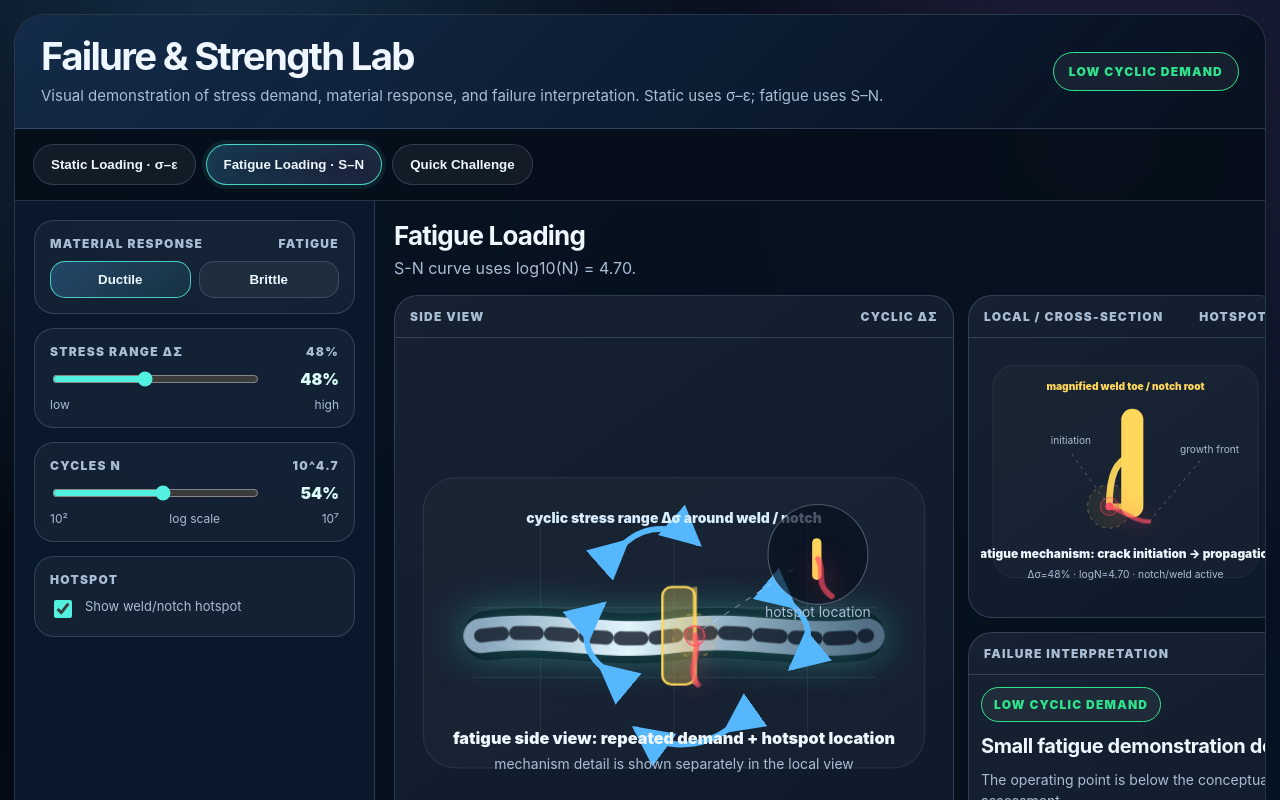
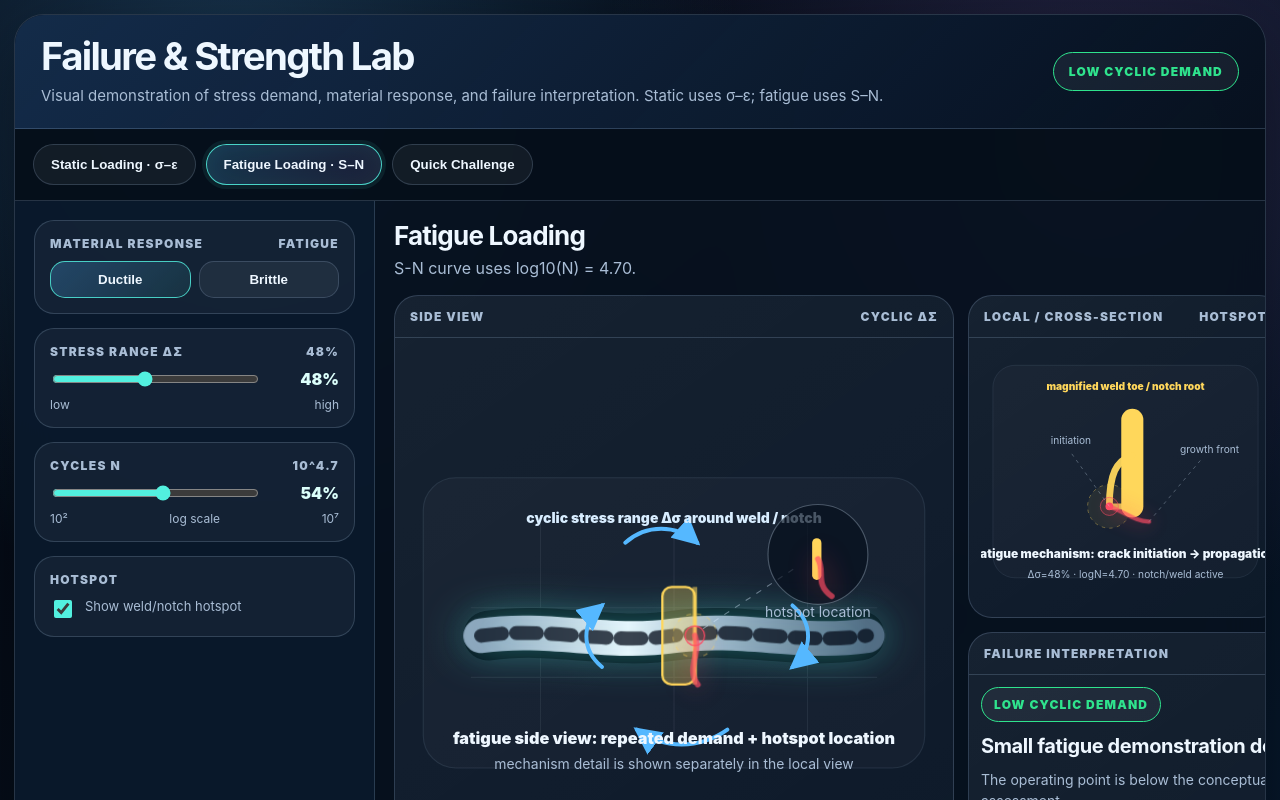
Before and after one commit to reallaksh19/PipingStressIllustration, a React (Vite) app in the folder failure-strength-lab-v3/: page / in a window 1280 px wide. Both pictures are taken after a click on the button "Fatigue Loading · S–N". Shown: the top 800 px of the page. Built offline with nearby package versions, Linux system fonts and the light colour scheme.

Commit message:
Use single-ended SVG arrows for demand direction

```diff
--- a/failure-strength-lab-v3/src/components/SideViewSvg.tsx
+++ b/failure-strength-lab-v3/src/components/SideViewSvg.tsx
@@ -9,17 +9,22 @@ function loadLabel(load: number) {
   return 'high demand';
 }
 
+function ArrowPath({ d, color = '#55b8ff', width = 6.2 }: { d: string; color?: string; width?: number }) {
+  const marker = color === '#ff9e3a' ? 'url(#arrowOrange)' : color === '#ff4b64' ? 'url(#arrowRed)' : 'url(#arrow)';
+  return <path d={d} stroke={color} strokeWidth={width} fill="none" strokeLinecap="round" markerEnd={marker} />;
+}
+
 function DemandArrows({ demand }: { demand: 'tension' | 'compression' }) {
   if (demand === 'tension') {
     return <>
-      <path className="arrow" d="M122 74 L54 74" markerStart="none" strokeWidth="6.2" />
-      <path className="arrow" d="M338 74 L406 74" markerStart="none" strokeWidth="6.2" />
+      <ArrowPath d="M122 74 L54 74" />
+      <ArrowPath d="M338 74 L406 74" />
       <text x="230" y="58" textAnchor="middle" fill="#d8edff" fontSize="12" fontWeight="950">tensile demand: outward pull</text>
     </>;
   }
   return <>
-    <path className="arrow arrowOrange" d="M54 74 L122 74" markerStart="none" strokeWidth="6.2" />
-    <path className="arrow arrowOrange" d="M406 74 L338 74" markerStart="none" strokeWidth="6.2" />
+    <ArrowPath d="M54 74 L122 74" color="#ff9e3a" />
+    <ArrowPath d="M406 74 L338 74" color="#ff9e3a" />
     <text x="230" y="58" textAnchor="middle" fill="#ff9e3a" fontSize="12" fontWeight="950">compressive demand: inward push</text>
   </>;
 }
@@ -120,10 +125,10 @@ function FatigueSideView({ state, status }: { state: LabState; status: Status })
     <circle cx="248" cy="154" r={8 + sev * 10} fill="rgba(255,75,100,.16)" stroke="#ff4b64" />
     {state.notchEnabled && <path className="crack glow" d={`M248 154 C${250 + crackLen * .35} ${166 + crackLen * .25}, ${241 - crackLen * .1} ${176 + crackLen * .55}, ${248 + crackLen * .22} ${185 + crackLen}`} />}
 
-    <path className="arrow" d="M188 74 C206 58 232 58 250 74" markerStart="none" strokeWidth="3.4" />
-    <path className="arrow" d="M276 235 C252 252 221 252 198 235" markerStart="none" strokeWidth="3.4" />
-    <path className="arrow" d="M168 181 C150 166 150 143 168 128" markerStart="none" strokeWidth="3.4" />
-    <path className="arrow" d="M332 128 C350 143 350 166 332 181" markerStart="none" strokeWidth="3.4" />
+    <ArrowPath d="M188 74 C206 58 232 58 250 74" width={3.4} />
+    <ArrowPath d="M276 235 C252 252 221 252 198 235" width={3.4} />
+    <ArrowPath d="M168 181 C150 166 150 143 168 128" width={3.4} />
+    <ArrowPath d="M332 128 C350 143 350 166 332 181" width={3.4} />
     <text x="230" y="57" textAnchor="middle" fill="#d8edff" fontSize="12" fontWeight="950">cyclic stress range Δσ around weld / notch</text>
 
     <path d="M255 148 L334 96" stroke="rgba(216,237,255,.42)" strokeDasharray="5 6" />
```
